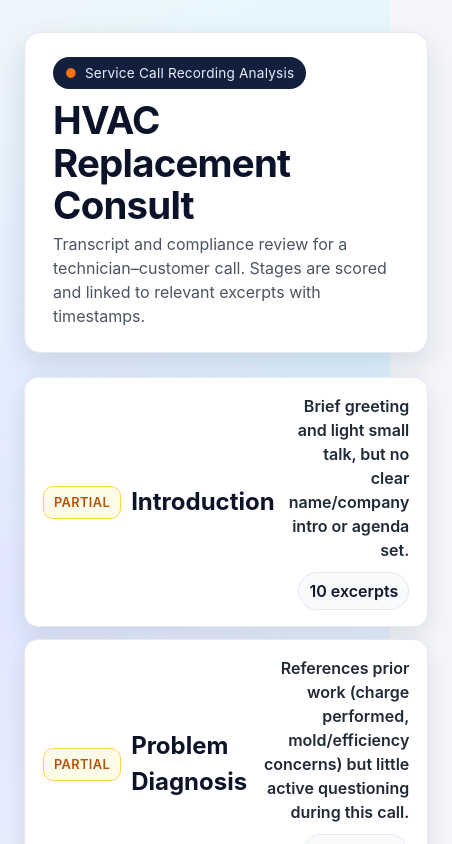
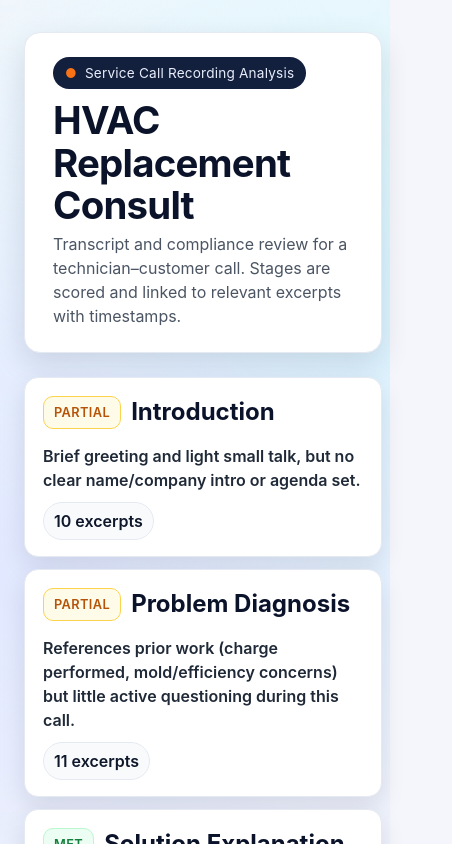
Before and after one commit to pigpigbig/Service-Call-Analysis, a React (Vite) app in the folder web/: page / in a window 390 px wide. Shown: the top 844 px of the page, 452 px wide, since content can reach past the window. Built offline with nearby package versions, Linux system fonts and the light colour scheme.

Commit message:
style: reset app css after layout change

```diff
--- a/web/src/App.css
+++ b/web/src/App.css
@@ -150,7 +150,6 @@ h1 {
 }
 
 .summary {
-  margin: 0;
   color: #1f2937;
   font-weight: 600;
 }
@@ -240,28 +239,6 @@ h1 {
   color: #4b5563;
 }
 
-.excerpts {
-  background: white;
-  border: 1px solid #e5e9f2;
-  border-radius: 16px;
-  padding: 18px;
-  box-shadow: 0 12px 30px rgba(17, 24, 39, 0.1);
-}
-
-.eyebrow {
-  text-transform: uppercase;
-  font-weight: 700;
-  font-size: 0.75rem;
-  letter-spacing: 0.06em;
-  margin: 0;
-  color: #475569;
-}
-
-.section-sub {
-  margin: 4px 0 0 0;
-  color: #475569;
-}
-
 .chip {
   align-self: flex-start;
   padding: 6px 10px;
@@ -285,6 +262,16 @@ h1 {
 }
 
 @media (max-width: 720px) {
+  .accordion__header {
+    flex-direction: column;
+    align-items: flex-start;
+  }
+
+  .accordion__meta {
+    justify-content: flex-start;
+    text-align: left;
+  }
+
   .transcript__row {
     grid-template-columns: 70px 90px 1fr;
   }
```
